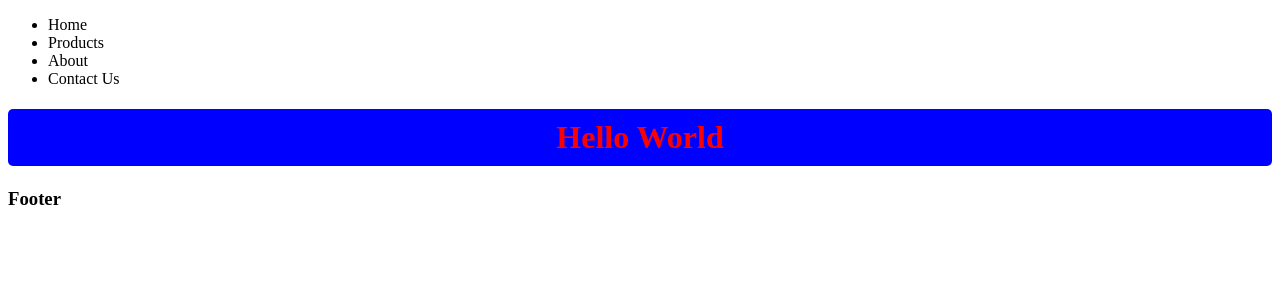
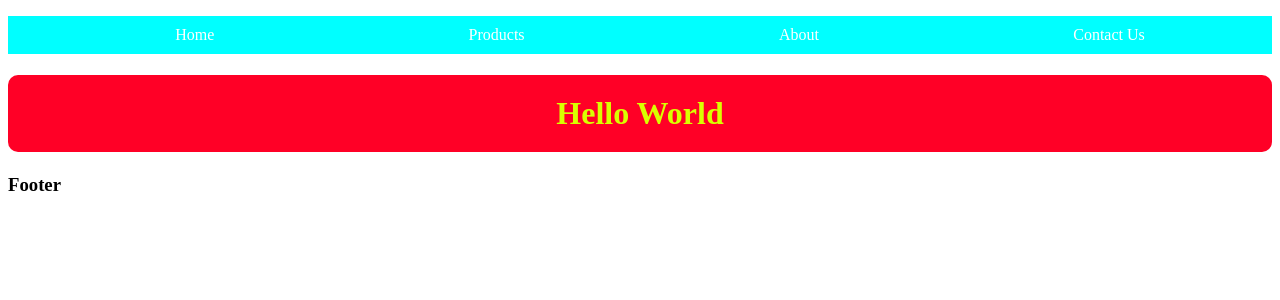
Before and after one commit to Salam-Kachi/React-AbdAlrahman, a JavaScript app: page / in a window 1280 px wide. Shown: the top 300 px of the page. Built offline with nearby package versions, Linux system fonts and the light colour scheme.

Commit message:
Create css file

```diff
--- a/public/index.html
+++ b/public/index.html
@@ -3,6 +3,7 @@
 <head>
   <meta charset="UTF-8">
   <meta name="viewport" content="width=device-width, initial-scale=1.0">
+  <link rel="stylesheet" href="style.css">
   <title>Document</title>
 </head>
 <body>
--- /dev/null
+++ b/public/style.css
@@ -0,0 +1,12 @@
+ul {
+  display: flex;
+  justify-content: space-around;
+  background-color: rgb(0, 255, 255);
+  color: white;
+}
+ul li {
+  list-style: none;
+  padding: 10px;
+  background-color: rgb(0, 255, 255);
+  border-radius: 10px;
+}
--- /dev/null
+++ b/src/Home.css
@@ -0,0 +1,7 @@
+#hello {
+  color: rgb(217, 255, 0);
+  background-color: rgb(255, 0, 38);
+  text-align: center;
+  padding: 20px;
+  border-radius: 10px;
+}
--- a/src/Home.js
+++ b/src/Home.js
@@ -1,10 +1,9 @@
-import Hello, { Head,homeStyle } from "./Data";
+import  "./Home.css";
 
 const Home = () => {
-
   return (
     <>
-      <h1 style={homeStyle}>Hello World</h1>
+      <h1 id="hello">Hello World</h1>
     </>
   );
 };
```
